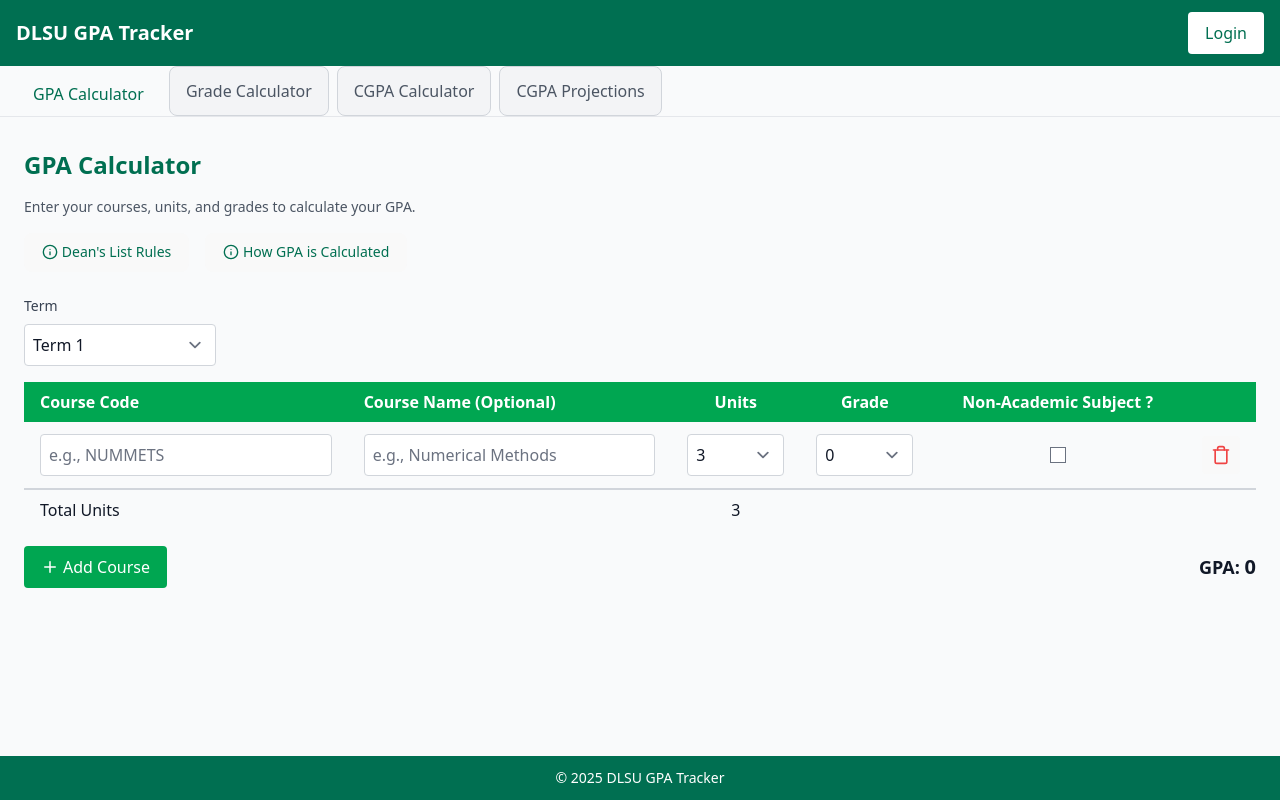
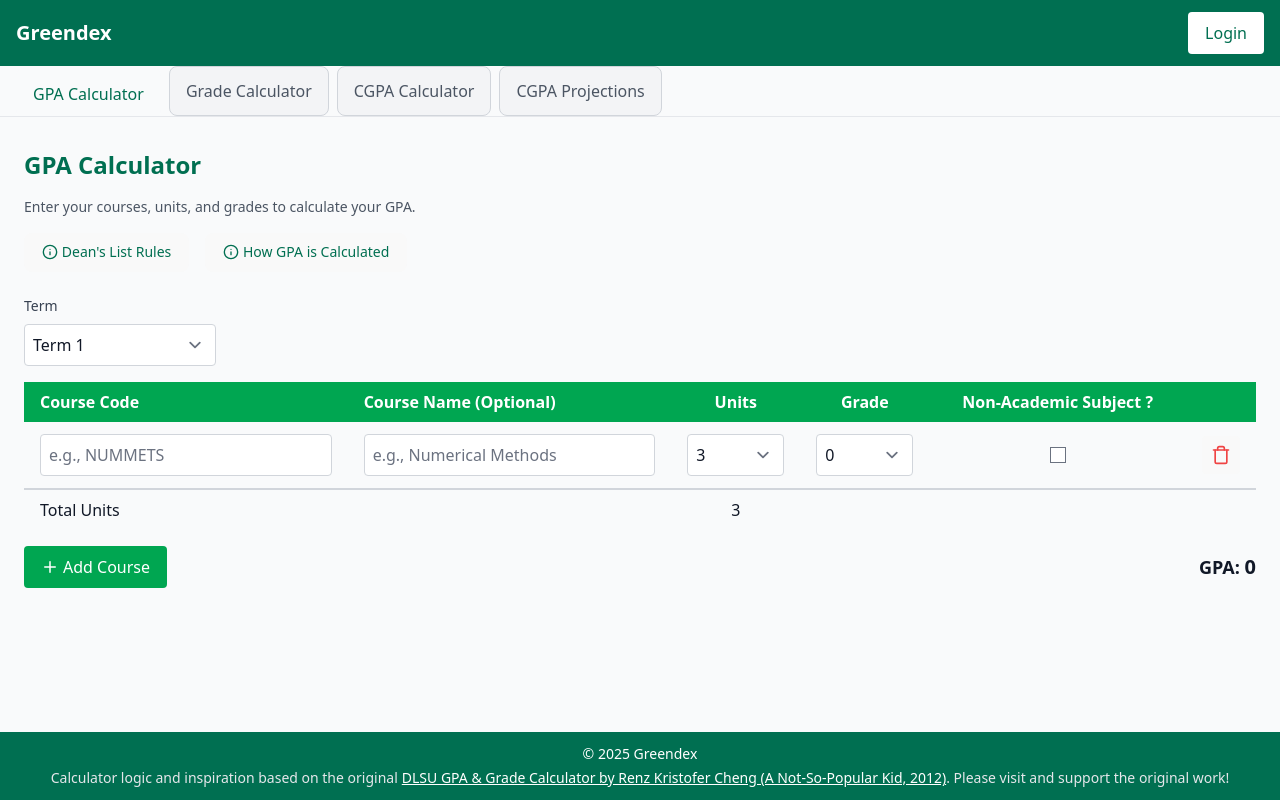
Before and after one commit to Shujimaki/dlsu-gpa-tracker, a React (Vite) app: page / in a window 1280 px wide. Built offline with nearby package versions, Linux system fonts and the light colour scheme.

Commit message:
Add icon; Add credits to original work on footer

```diff
--- a/index.html
+++ b/index.html
@@ -2,9 +2,9 @@
 <html lang="en">
   <head>
     <meta charset="UTF-8" />
-    <link rel="icon" type="image/svg+xml" href="/vite.svg" />
+    <link rel="icon" type="image/svg+xml" href="/greendex-icon.svg" />
     <meta name="viewport" content="width=device-width, initial-scale=1.0" />
-    <title>DLSU GPA Tracker</title>
+    <title>Greendex</title>
   </head>
   <body>
     <div id="root"></div>
--- a/src/App.tsx
+++ b/src/App.tsx
@@ -42,7 +42,14 @@
       </main>
 
       <footer className="bg-dlsu-green text-white text-center py-3 text-sm">
-        <p>© {new Date().getFullYear()} DLSU GPA Tracker</p>
+        <p>© {new Date().getFullYear()} Greendex</p>
+        <p className="mt-1 text-sm text-gray-200">
+          Calculator logic and inspiration based on the original
+          <a href="https://www.anotsopopularkid.com/2012/12/dlsu-gpa-and-grade-calculator.html" target="_blank" rel="noopener noreferrer" className="underline ml-1 text-white hover:text-dlsu-light-green">
+          DLSU GPA & Grade Calculator by Renz Kristofer Cheng (A Not-So-Popular Kid, 2012)
+          </a>.
+          Please visit and support the original work!
+        </p>
       </footer>
 
       <LoginModal
--- a/src/components/GPACalculator.tsx
+++ b/src/components/GPACalculator.tsx
@@ -312,7 +312,7 @@
           <div className="bg-white p-6 rounded-lg max-w-md">
             <h3 className="text-lg font-bold mb-4">Dean's List Requirements</h3>
             <ul className="list-disc pl-5 space-y-2">
-              <li>Must be enrolled in at least 12 units</li>
+              <li>Must be enrolled in at least 12 academic units</li>
               <li>No grade below 2.0 in any subject</li>
               <li>First Honors: GPA of 3.4 or higher</li>
               <li>Second Honors: GPA of 3.0 to 3.39</li>
--- a/src/components/Header.tsx
+++ b/src/components/Header.tsx
@@ -11,7 +11,7 @@
     <header className="bg-dlsu-green text-white">
       <div className="w-full px-4 py-3 flex justify-between items-center">
         <div className="flex items-center">
-          <h1 className="text-xl font-bold">DLSU GPA Tracker</h1>
+          <h1 className="text-xl font-bold">Greendex</h1>
         </div>
         <div>
           {user ? (
```
Also changed, not shown: public/greendex-icon.svg (added).
